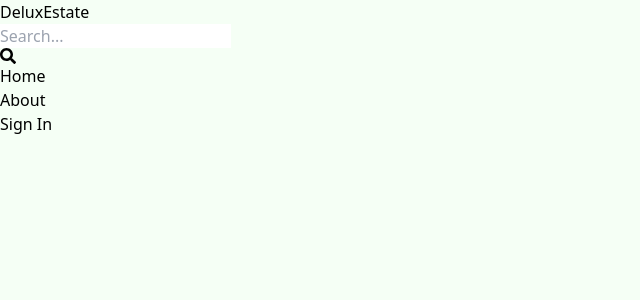
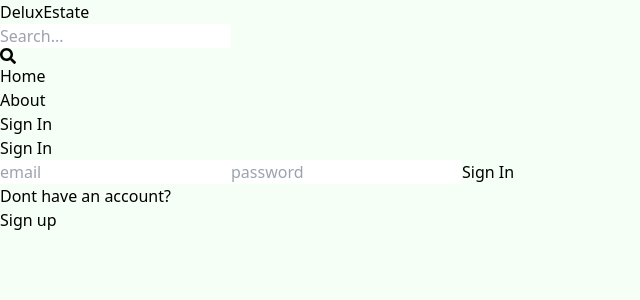
Before and after one commit to aditya13raja/Real-State-Marketplace, a React (Vite) app in the folder client/: page /sign-in in a window 1280 px wide. Shown: the top 300 px of the page, without its empty margins (0-640 px from the left). Built offline with nearby package versions, Linux system fonts and the light colour scheme.

Commit message:
Complete Sign In functionality and remove bug in signin controller

```diff
--- a/client/src/pages/SignIn.jsx
+++ b/client/src/pages/SignIn.jsx
@@ -1,7 +1,79 @@
+import { useState } from 'react';
+import { Link, useNavigate } from 'react-router-dom';
+
 export default function SignIn() {
+  const [formData, setFormData] = useState({});
+  const [error, setError] = useState(null);
+  const [loading, setLoading] = useState(false);
+
+  const navigate = useNavigate();
+
+  const handleChange= (e) => {
+    setFormData({
+      ...formData,
+      [e.target.id]: e.target.value,
+    });
+  };
+
+  const handleSubmit = async (e) => {
+    e.preventDefault();
+    try {
+      setLoading(true);
+      const res = await fetch('/api/auth/signin', {
+        method: 'POST',
+        headers: {
+          'Content-Type': 'application/json',
+        },
+          body: JSON.stringify(formData),
+      });
+      const data = await res.json();
+      console.log(data);
+      if(data.success === false) {
+        setLoading(false);
+        setError(data.message);
+        return;
+      }
+      setLoading(false);
+      setError(null);
+      navigate('/')
+    } catch (error){
+      setLoading(false);
+      setError(error.message);
+    }
+
+  }
+
   return (
-    <div>
-
+    <div className="p-3 max-w-lg mx-auto">
+      <h1 className="text-3xl font-bold my-7 mx-auto text-center">Sign In</h1>
+      <form onSubmit={handleSubmit} className="flex flex-col gap-4">
+        <input
+          type="text"
+          placeholder="email"
+          id="email"
+          onChange={handleChange}
+          className="p-3 border rounded-lg text-lg"
+        />
+        <input
+          type="text"
+          placeholder="password"
+          id="password"
+          onChange={handleChange}
+          className="p-3 border rounded-lg text-lg"
+        />
+        <button
+          disabled={loading}
+          className="text-white bg-slate-800 p-3 rounded-lg uppercase hover:opacity-95 disabled:opacity-80">
+            {loading?"Loading..." :  "Sign In"}
+        </button>
+      </form>
+      <div className='flex gap-2 mt-5 font-semibold'>
+        <p>Dont have an account?</p>
+        <Link to={"/sign-up"}>
+        <span className='text-blue-700'>Sign up</span>
+        </Link>
+      </div>
+      {error && <p className='text-red-700 mt-5'>{error}</p>}
     </div>
   )
 }
--- a/client/src/pages/SignUp.jsx
+++ b/client/src/pages/SignUp.jsx
@@ -1,10 +1,12 @@
 import { useState } from 'react';
-import { Link } from 'react-router-dom';
+import { Link, useNavigate } from 'react-router-dom';
 
 export default function SignUp() {
   const [formData, setFormData] = useState({});
   const [error, setError] = useState(null);
   const [loading, setLoading] = useState(false);
+
+  const navigate = useNavigate();
 
   const handleChange= (e) => {
     setFormData({
@@ -33,6 +35,7 @@
       }
       setLoading(false);
       setError(null);
+      navigate('/sign-in')
     } catch (error){
       setLoading(false);
       setError(error.message);
```
Also changed, not shown: 1 other file (tests, documents, lock files or other folders).
